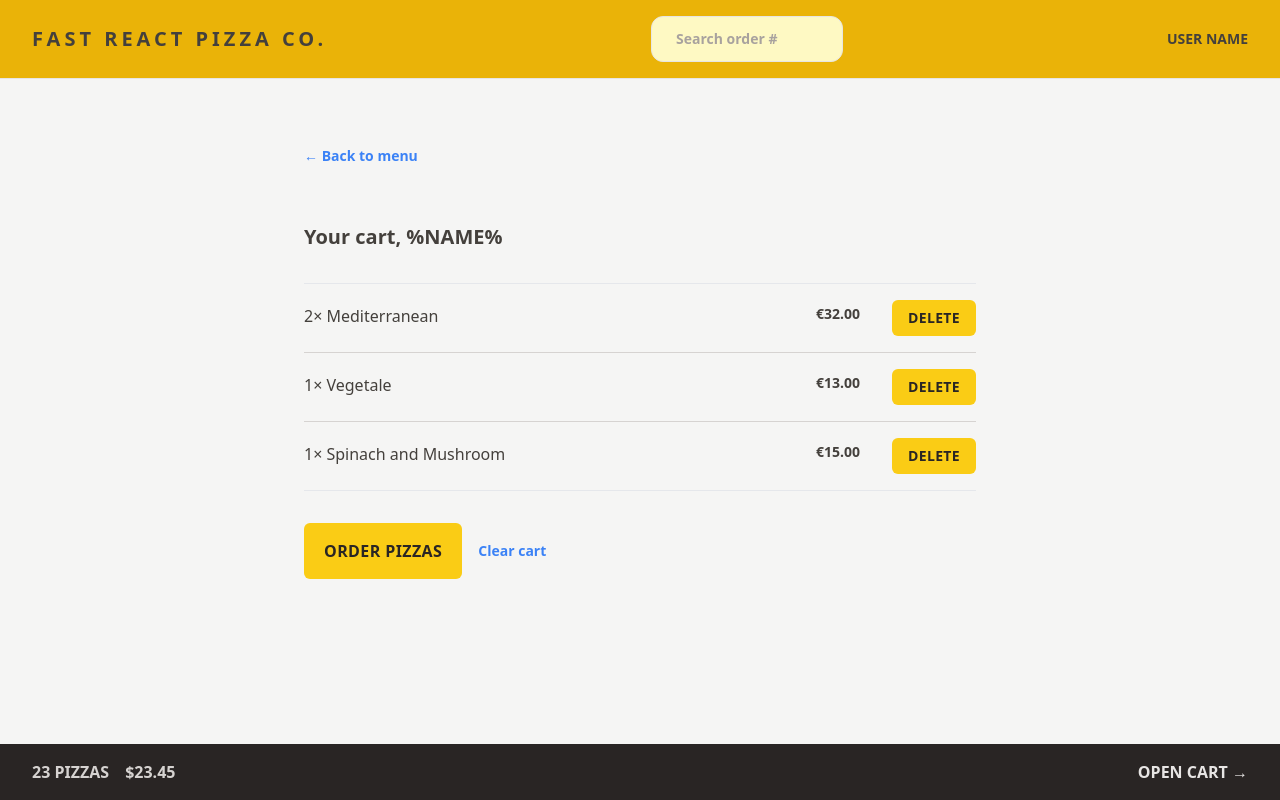
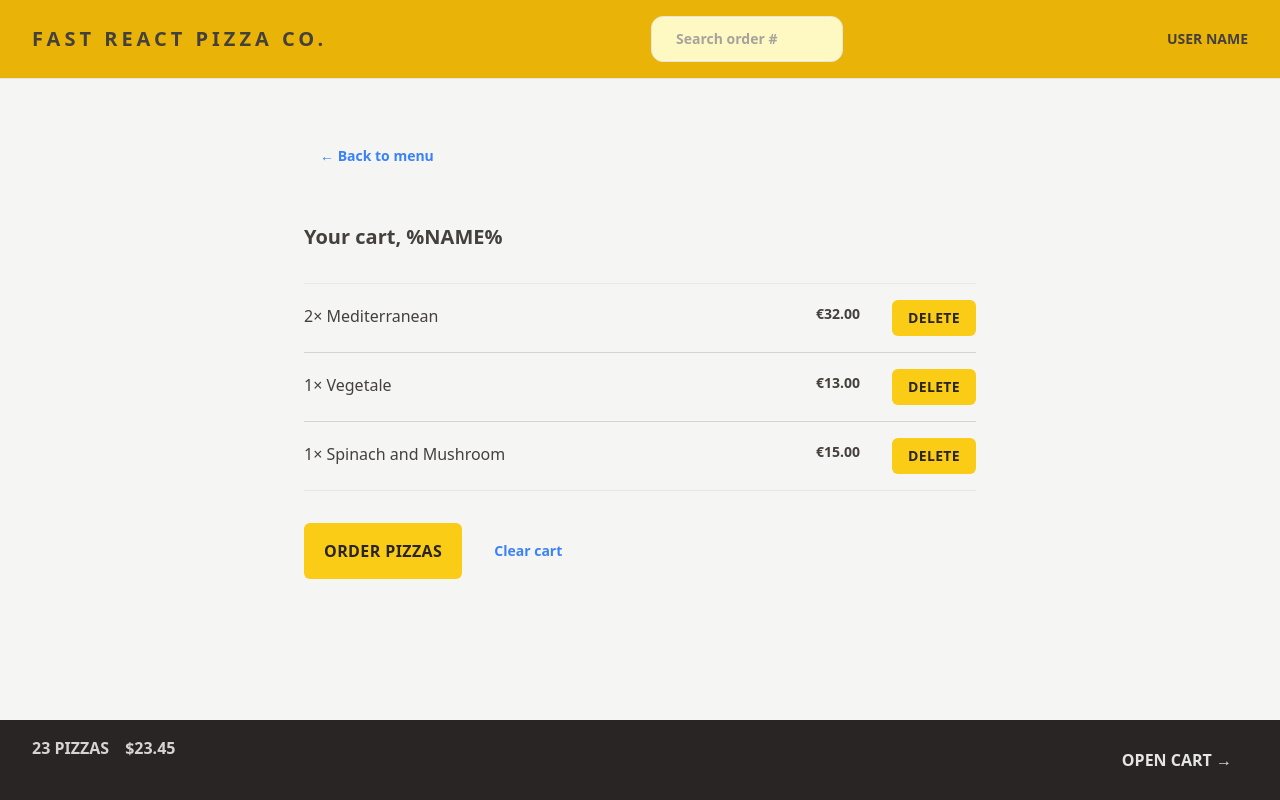
Before and after one commit to XavierEnriquez/fast-react-pizza, a React (Vite) app: page /cart in a window 1280 px wide. Built offline with nearby package versions, Linux system fonts and the light colour scheme.

Commit message:
Update Button.jsx

```diff
--- a/src/ui/Button.jsx
+++ b/src/ui/Button.jsx
@@ -1,15 +1,14 @@
 import { Link } from "react-router-dom";
 
 function Button({ type, className, to, disabled, children }) {
-  const base =
-    "inline-block rounded-md bg-yellow-400 font-semibold uppercase tracking-wide text-stone-800 transition-all duration-300 hover:bg-yellow-300 focus:outline-none focus:ring focus:ring-yellow-400 focus:ring-offset-2 disabled:cursor-not-allowed";
+  const base = "inline-block rounded-md bg-yellow-400 font-semibold uppercase tracking-wide text-stone-800 transition-all duration-300 hover:bg-yellow-300 focus:outline-none focus:ring focus:ring-yellow-400 focus:ring-offset-2 disabled:cursor-not-allowed"
+    ;
 
   const styles = {
     primary: `${base} px-4 py-3 sm:px-5 sm:py-4`,
     small: `${base} px-3 py-2 text-sm sm:px-3 sm:px-4`,
-    link:
-      "text-nowrap text-sm font-semibold text-blue-500 hover:text-blue-600",
-    link_cart: ("text-nowrap font-semibold hover:text-white/60"),
+    link: "text-nowrap text-sm px-4 py-3 font-semibold text-blue-500 hover:text-blue-600",
+    link_cart: "text-nowrap px-4 py-3 font-semibold hover:text-white/60",
   };
 
   if (type === "link")
```
